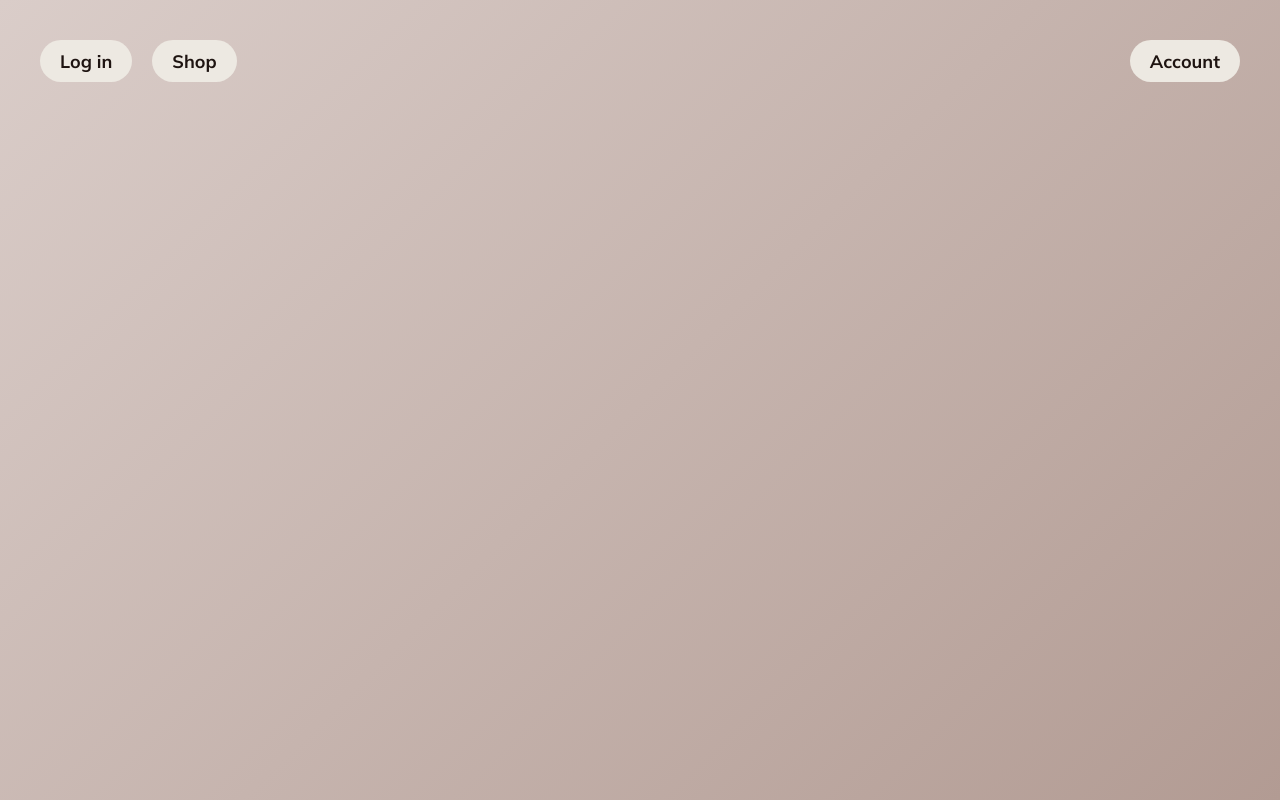
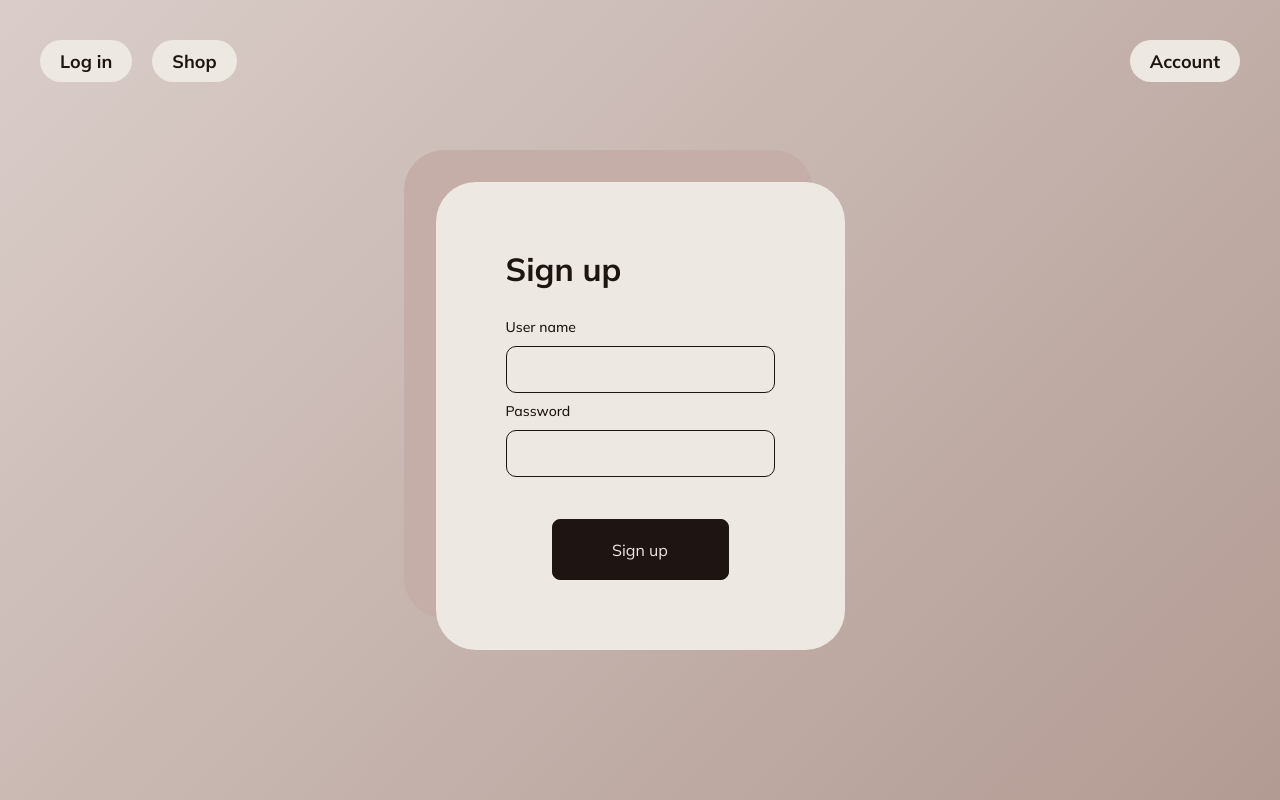
Before and after one commit to High-Petrushka/Shop-logic-template, a Vue app: page /registration in a window 1280 px wide. Built offline with nearby package versions, Linux system fonts and the light colour scheme.

Commit message:
Adding registration and authentification forms

```diff
--- a/src/composables/useUsers.js
+++ b/src/composables/useUsers.js
@@ -1,6 +1,10 @@
 import { ref, watch } from "vue";
 
 const userList = ref([]);
+
+const namePattern = /[A-Z][a-z]+/g;
+const passPattern = /[]/g;
+const letterPattern = /[A-Z]/g
 
 try {
   if (localStorage.getItem('users') === null) {
@@ -57,6 +61,55 @@ function compareUser(userName, userPass) {
   return "LoginError";
 }
 
+function checkLen(userData) {
+  let answer = "";
+
+  if (userData.length < 4) {
+    answer = "TooShortError";
+  } else if (userData.length > 10) {
+    answer = "TooLongError";
+  } else {
+    answer = "OK";
+  }
+
+  return answer;
+
+}
+
+function findSpace(testStr) {
+
+  for (let i = 0; i < testStr.length; i++) {
+    if (testStr.charAt(i) == " ") {
+      return "SpaceError";
+    }
+  }
+
+  return "SignError";
+}
+
+function validateName(dataStr) {
+  if (dataStr.length === 0) {
+    return "EmptyError";
+  } else {
+    const len = checkLen(dataStr);
+    if (len != "OK") {
+      return len;
+    } else {
+      const patternCheck = dataStr.match(namePattern);
+      if (!patternCheck || patternCheck[0].length < dataStr.length) {
+        if (letterPattern.test(dataStr.charAt(0)) == false) {
+          return "LetterError";
+        } else {
+          const isSpace = findSpace(dataStr);
+          return isSpace;
+        }
+      } else {
+        return "OK";
+      }
+    }
+  }
+}
+
 function findUserIndex(id) {
   for (let i = 0; i < userList.value.length; i++) {
     if (userList.value[i].id == id) {
@@ -66,5 +119,5 @@ function findUserIndex(id) {
 }
 
 export default function useUsers() {
-  return { userList, addUser, delUser, compareUser };
+  return { userList, addUser, delUser, compareUser, validateName, };
 }
--- a/src/views/AuthPage.vue
+++ b/src/views/AuthPage.vue
@@ -1,13 +1,17 @@
 <script setup>
 import { reactive } from "vue";
 import useUsers from "../composables/useUsers";
+import { useRouter } from "vue-router";
 
 const local = reactive({
   inpName: "",
   inpPassword: "",
   checked: "",
   isError: false,
+  errorHeight: "0px",
 });
+
+const router = useRouter();
 
 function clearInp() {
   local.inpName = "";
@@ -16,9 +20,17 @@ function clearInp() {
 
 function clearError() {
   local.isError = false;
+  local.errorHeight = "0px";
 }
 
 function handleError(error) {
+  if (error == "Correct") {
+    router.push({ name: "User" });
+  } else {
+    local.isError = true;
+    local.errorHeight = "21px";
+  }
+
   switch (error) {
     case "Correct":
       console.log("Correct");
@@ -43,13 +55,17 @@ function handleError(error) {
         <div class="input__box">
           <div class="field__cont">
             <h3 class="inp__title">User name</h3>
-            <input class="static__inp" type="text" autocomplete="off" data-1p-ignore v-model="local.inpName"
-              @input="clearError" />
+            <input class="static__inp" :class="{ error__inp: local.isError }" type="text" autocomplete="off"
+              data-1p-ignore v-model="local.inpName" @input="clearError" />
           </div>
           <div class="field__cont">
             <h3 class="inp__title">Password</h3>
-            <input class="static__inp" type="password" autocomplete="off" data-1p-ignore data-lpignore="true"
-              data-protonpass-ignore="true" v-model="local.inpPassword" @input="clearError" />
+            <input class="static__inp" :class="{ error__inp: local.isError }" type="password" autocomplete="off"
+              data-1p-ignore data-lpignore="true" data-protonpass-ignore="true" v-model="local.inpPassword"
+              @input="clearError" />
+          </div>
+          <div class="error__cont" :style="{ height: local.errorHeight }">
+            <p class="error__text">Incorrect login or password</p>
           </div>
         </div>
         <div class="button__box">
@@ -113,6 +129,16 @@ function handleError(error) {
   gap: 1rem;
 }
 
+.error__cont {
+  height: 0px;
+  overflow: hidden;
+
+  display: flex;
+  justify-content: center;
+
+  transition: height 0.5s ease;
+}
+
 .button__box {
   display: grid;
   place-items: center;
--- a/src/views/RegPage.vue
+++ b/src/views/RegPage.vue
@@ -1,5 +1,88 @@
-<script setup></script>
+<script setup>
+import { ref, reactive } from "vue";
+import useUsers from "../composables/useUsers";
 
-<template></template>
+const local = reactive({
+  inpName: "",
+  inpPassword: "",
+  isError: false,
+});
 
-<style scoped></style>
+const check = ref("");
+
+function checkName(userName) {
+  const answer = useUsers().validateName(userName);
+
+  if (answer == "OK") {
+    check.value = answer;
+  } else {
+    check.value = answer;
+  }
+}
+</script>
+
+<template>
+  <div class="cont">
+    <div class="wrapper">
+      <form class="reg__form">
+        <div class="title__box">
+          <h1>Sign up {{ check }}</h1>
+        </div>
+        <div class="input__box">
+          <div class="field__cont">
+            <h3 class="inp__title">User name</h3>
+            <input class="static__inp" type="text" autocomplete="off" data-1p-ignore data-lpignore="true"
+              data-protonpass-ignore="true" v-model="local.inpName" />
+            <div class="error__box"></div>
+          </div>
+          <div class="field__cont">
+            <h3 class="inp__title">Password</h3>
+            <input class="static__inp" type="Password" autocomplete="off" data-1p-ignore data-lpignore="true"
+              data-protonpass-ignore="true" v-model="local.inpPassword" />
+            <div class="error__box"></div>
+          </div>
+        </div>
+        <div class="button__box">
+          <button class="reversed__btn" @click.prevent="checkName(local.inpName)">
+            Sign up
+          </button>
+        </div>
+      </form>
+    </div>
+  </div>
+</template>
+
+<style scoped>
+.wrapper {
+  width: fit-content;
+  height: fit-content;
+
+  margin: 0 auto;
+  padding: 7rem;
+
+  background: var(--card-color);
+  border-radius: 4rem;
+  box-shadow: -3.2rem -3.2rem 0rem var(--shadow-color);
+}
+
+.reg__form {
+  width: fit-content;
+  height: fit-content;
+
+  display: grid;
+  grid-template-columns: 1fr;
+  grid-template-rows: repeat(3, auto);
+  row-gap: 3.2rem;
+}
+
+.field__cont {
+  display: flex;
+  flex-direction: column;
+  gap: 1rem;
+}
+
+.button__box {
+  display: flex;
+  justify-content: center;
+}
+</style>
```
Also changed, not shown: src/composables/useError.js (added, +8 -0 lines).
